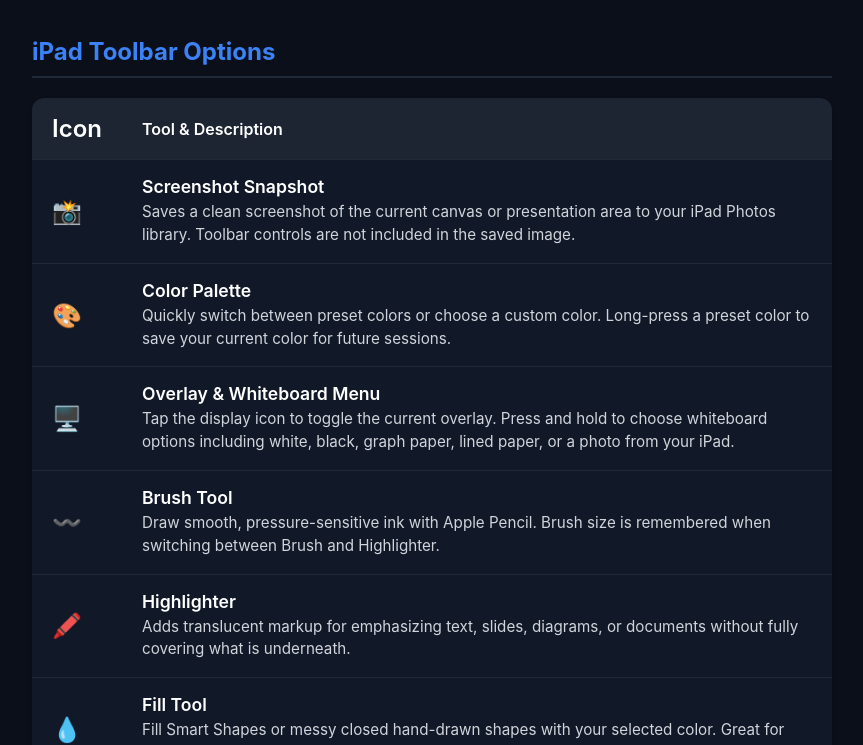
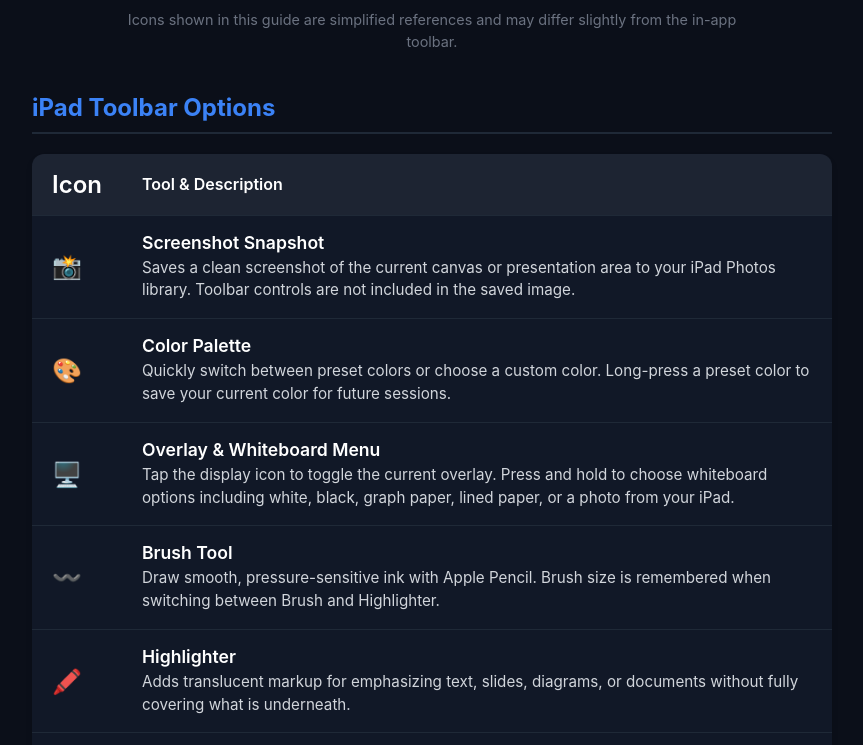
Before and after one commit to Scrivix/Scrivix, a plain HTML site: page guide.html in a window 1280 px wide. Shown: the part 177-922 px from the top of the page, without its empty margins (208-1071 px from the left). Drawn offline with Linux system fonts and the light colour scheme.

Commit message:
docs: clarify guide icon references

```diff
--- a/guide.html
+++ b/guide.html
@@ -38,7 +38,15 @@
         .subtitle {
             color: #9ca3af;
             font-size: 1.1rem;
-            margin-bottom: 40px;
+            margin-bottom: 12px;
+            text-align: center;
+        }
+        .guide-note {
+            color: #6b7280;
+            font-size: 0.9rem;
+            line-height: 1.5;
+            margin: 0 auto 40px;
+            max-width: 620px;
             text-align: center;
         }
         h2 {
@@ -104,6 +112,7 @@
     <div class="container">
         <h1>Scrivix Tool Guide</h1>
         <p class="subtitle">A quick reference for Scrivix tools, gestures, overlays, and Mac pairing.</p>
+        <p class="guide-note">Icons shown in this guide are simplified references and may differ slightly from the in-app toolbar.</p>
 
         <h2>iPad Toolbar Options</h2>
         <table class="guide-table">
```
